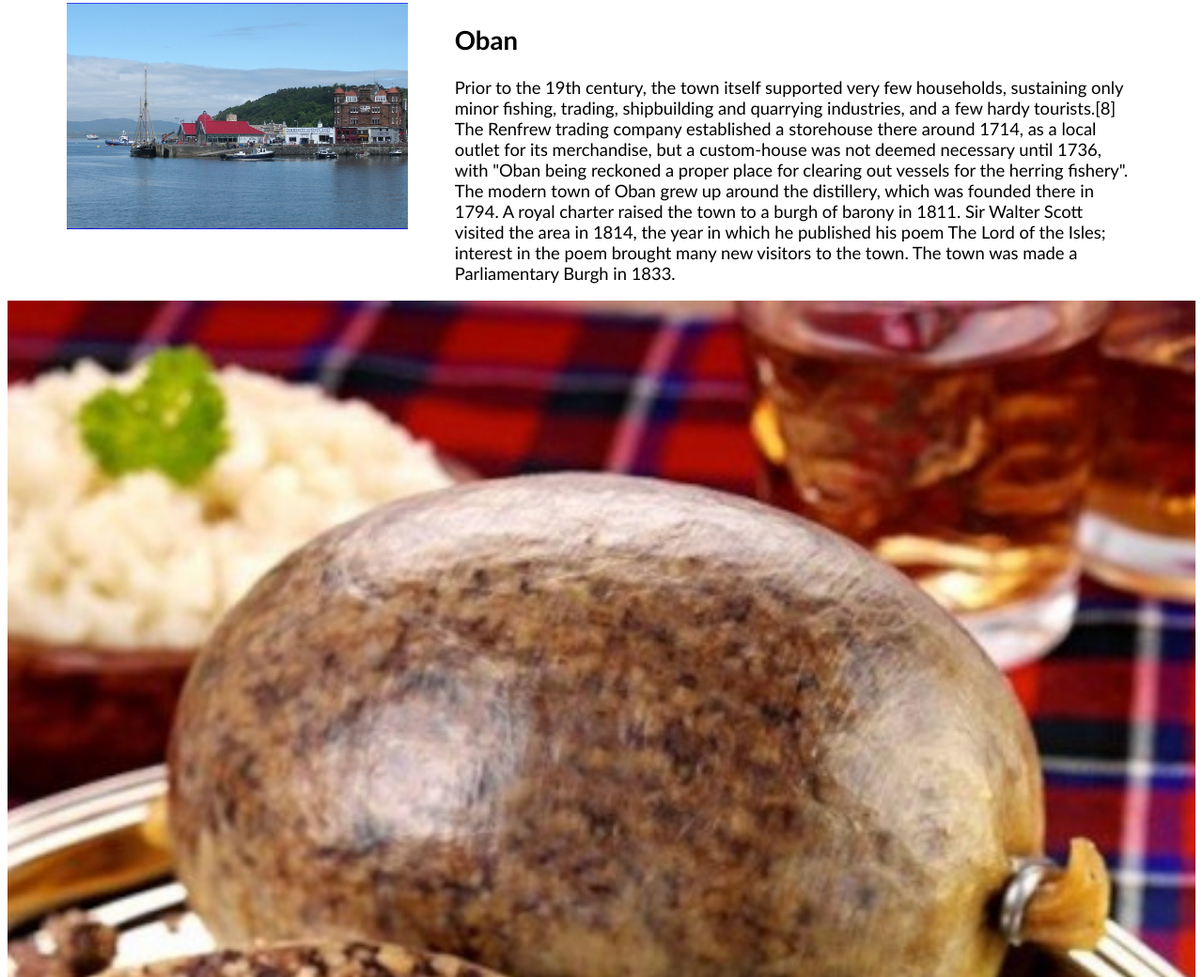
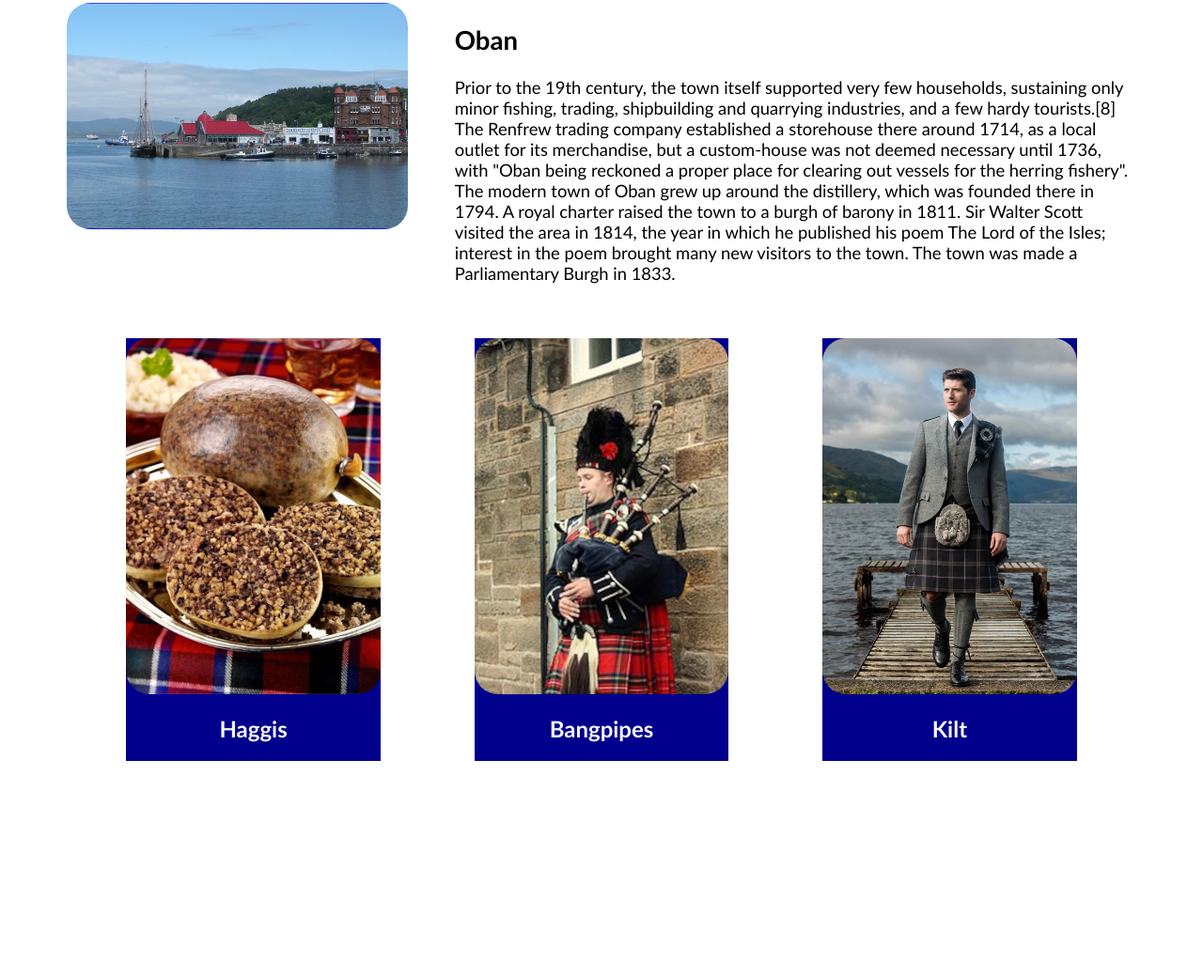
Before and after one commit to GilSinik123/MyScotlandWebpage, a plain HTML site: page index.html in a window 1280 px wide. Shown: the part 1760-2800 px from the top of the page at 94% size. After the commit the page ends 2620 px from the top, so only its background shows below. Drawn offline with Linux system fonts and the light colour scheme.

Commit message:
forgot to commit something

```diff
--- a/index.html
+++ b/index.html
@@ -125,5 +125,3 @@
 </body>
 
 </html>
-
-"""resume at 46:20"""
--- a/style.css
+++ b/style.css
@@ -4,6 +4,7 @@
 
 img {
     width: 100%;
+    border-radius: 25px;
 }
 
 .hero-image {
@@ -32,6 +33,28 @@
     margin-top: 40px;
 }
 
-.info{
+.info {
     font-size: 1.15em;
 }
+
+.three-column {
+    display: grid;
+    grid-template-columns: repeat(3, 1fr);
+    gap: 100px;
+    width: 80%;
+    height: auto;
+    margin: auto;
+    margin-top: 40px;
+    margin-bottom: 50px;
+}
+
+.card {
+    overflow: hidden;
+    background-color: rgb(0, 0, 140);
+}
+
+.card-text {
+    text-align: center;
+    font-size: 150%;
+    color: whitesmoke
+}
```
